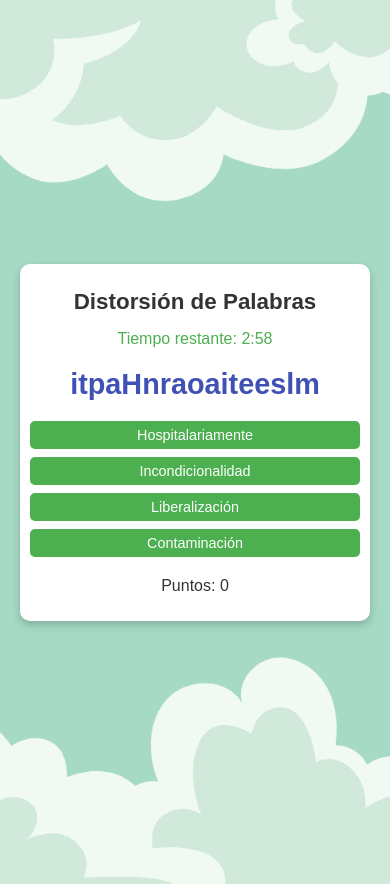
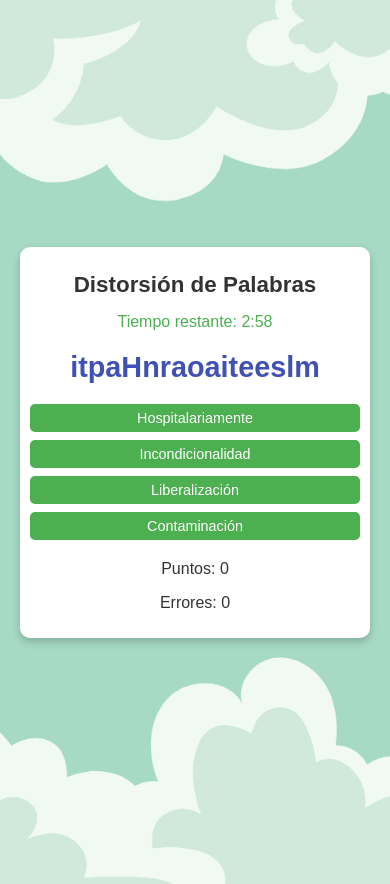
Before and after one commit to BreidysG/Ejercicio58LR, a plain HTML site: page index.html in a window 390 px wide. Both pictures are taken after a click on the button "Iniciar Ejercicio". Drawn offline with Linux system fonts and the light colour scheme.

Commit message:
Se agregó el contador para los errores

```diff
--- a/index.html
+++ b/index.html
@@ -20,6 +20,7 @@
         <button id="startBtn">Iniciar Ejercicio</button>
 
         <p id="score" class="hidden">Puntos: 0</p>
+        <p id="errors" class="hidden">Errores: 0</p>
     </div>
 
     <script src="script.js"></script>
--- a/script.js
+++ b/script.js
@@ -1,9 +1,11 @@
 let timer;
 let score = 0;
+let errors = 0;
 let gameInterval;
 let gameActive = false;
 let wordDisplay = document.getElementById('word-display');
 let scoreDisplay = document.getElementById('score');
+let errorsDisplay = document.getElementById("errors")
 let timerDisplay = document.getElementById('timer');
 let startButton = document.getElementById('startBtn');
 let optionsContainer = document.getElementById('options');
@@ -22,10 +24,13 @@ function startGame() {
     if (gameActive) return;  // Evita que inicie el juego si ya está activo
     gameActive = true;
     score = 0;
+    errors = 0; // Reiniciar los errores al inicio del juego
     scoreDisplay.textContent = 'Puntos: 0';
+    errorsDisplay.textContent = 'Errores: 0'; // Mostrar los errores iniciales
     wordIndex = 0;
     document.getElementById("timer").classList.remove("hidden");
     document.getElementById("score").classList.remove("hidden");
+    document.getElementById("errors").classList.remove("hidden");
     document.getElementById("startBtn").classList.add("hidden");
     document.getElementById("instructions").classList.add("hidden");
 
@@ -115,6 +120,9 @@ function checkAnswer(selectedWord, correctWord) {
     if (selectedWord === correctWord) {
         score++;
         scoreDisplay.textContent = 'Puntos: ' + score;
+    } else {
+        errors++; // Incrementar los errores si la respuesta es incorrecta
+        errorsDisplay.textContent = 'Errores: ' + errors; // Actualizar la visualización de errores
     }
 
     // Mostrar la siguiente palabra
--- a/styles.css
+++ b/styles.css
@@ -62,7 +62,7 @@ button:hover {
     background-color: #388e3c;
 }
 
-#score {
+#score, #errors {
     font-size: 1.2em;
     color: #333;
 }
@@ -106,7 +106,7 @@ button:hover {
         padding: 8px 16px;
     }
 
-    #score {
+    #score, #errors {
         font-size: 1.1em;
     }
 
@@ -143,7 +143,7 @@ button:hover {
         padding: 6px 12px;
     }
 
-    #score {
+    #score, #errors {
         font-size: 1em;
     }
 
```
